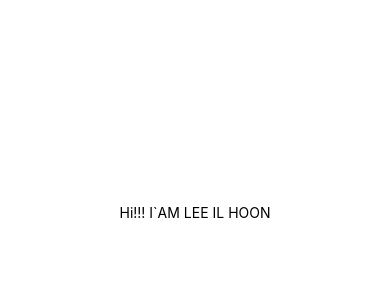
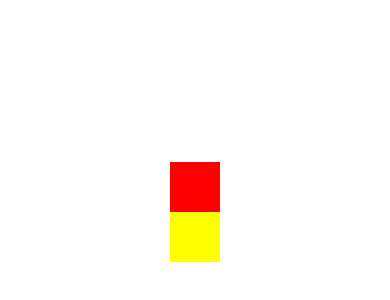
Before and after one commit to rival6821/react-native-weather-app, a React Native app: screen / in a window 390 px wide. Shown: the part 210-510 px from the top of the page. Built offline with nearby package versions, Linux system fonts and the light colour scheme.

Commit message:
css 테스트

```diff
--- a/App.js
+++ b/App.js
@@ -1,11 +1,14 @@
-import React from 'react';
-import { StyleSheet, Text, View } from 'react-native';
+import React,{ Component } from 'react';
+import { ActivityIndicator, StyleSheet, Text, View } from 'react-native';
 
-export default class App extends React.Component {
+export default class App extends Component {
+
+
   render() {
     return (
       <View style={styles.container}>
-        <Text>Hi!!! I`AM LEE IL HOON</Text>
+        <View style={styles.redView}></View>
+        <View style={styles.yellowView}></View>
       </View>
     );
   }
@@ -15,7 +18,17 @@ const styles = StyleSheet.create({
   container: {
     flex: 1,
     backgroundColor: '#fff',
-    alignItems: 'center',
-    justifyContent: 'center',
+    justifyContent : 'center',
+    alignItems:'center',
+  },
+  redView:{
+    height:50,
+    width:50,
+    backgroundColor:'red',
+  },
+  yellowView:{
+    height:50,
+    width:50,
+    backgroundColor:'yellow',
   },
 });
```
